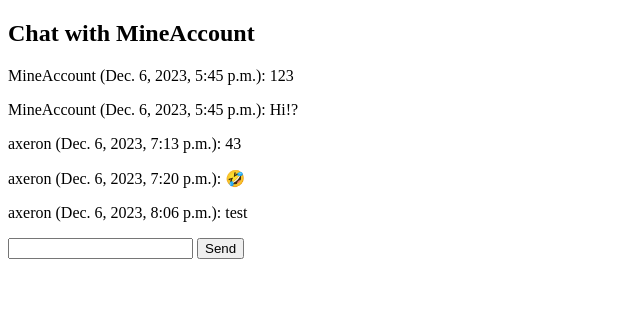
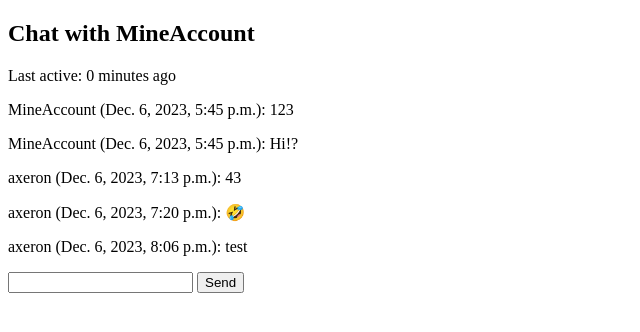
Before and after one commit to tri-white/chat-django, a Django app: page /chat/user/3/ in a window 1280 px wide. Shown: the part 70-402 px from the top of the page, without its empty margins (0-640 px from the left). Run offline with Django 5.2, Linux system fonts and the light colour scheme; a user stored in the database is signed in; data comes from the database, SQL or seed files in the repository; both versions use the stored data as it was after the commit.

Commit message:
showing time of last activity

```diff
--- a/chat/models.py
+++ b/chat/models.py
@@ -1,6 +1,7 @@
 # chat/models.py
 from django.db import models
 from accounts.models import CustomUser
+from django.utils import timezone
 
 class Message(models.Model):
     sender = models.ForeignKey(CustomUser, on_delete=models.CASCADE, related_name='sent_messages')
@@ -11,10 +12,13 @@ class Message(models.Model):
     def __str__(self):
         return f'{self.sender.username} to {self.receiver.username} - {self.timestamp}'
 
+
+
 class UserStatus(models.Model):
     user = models.OneToOneField(CustomUser, on_delete=models.CASCADE)
     is_online = models.BooleanField(default=False)
     last_message = models.ForeignKey('Message', on_delete=models.SET_NULL, null=True, blank=True)
+    last_activity = models.DateTimeField(default=timezone.now)
 
     def __str__(self):
         return f'{self.user.username} - Online: {self.is_online}'
--- a/chat/templates/chat/chat_with_user.html
+++ b/chat/templates/chat/chat_with_user.html
@@ -2,7 +2,11 @@
 {% extends 'base.html' %}
 
 {% block content %}
-  <h2>Chat with {{ other_user.username }}</h2>
+<h2>Chat with {{ other_user.username }}</h2>
+
+{% if last_activity %}
+  <p>Last active: {{ last_activity|timesince }} ago</p>
+{% endif %}
   <div id="chat-messages">
     {% for message in messages %}
       <p>{{ message.sender.username }} ({{ message.timestamp }}): {{ message.content }}</p>
--- a/chat/views.py
+++ b/chat/views.py
@@ -11,6 +11,7 @@ from django.http import HttpResponseBadRequest
 from django.core.exceptions import ObjectDoesNotExist
 from .models import Message, UserStatus
 from accounts.models import CustomUser
+from django.utils import timezone
 
 @login_required
 def send_message(request, user_id):
@@ -21,14 +22,17 @@ def send_message(request, user_id):
             recipient_user = CustomUser.objects.get(id=user_id)
 
             try:
-                receiver_status = UserStatus.objects.get(user=recipient_user)
+                sender_status = UserStatus.objects.get(user=sender)
             except ObjectDoesNotExist:
-                # If UserStatus does not exist for the recipient, create it
-                receiver_status = UserStatus.objects.create(user=recipient_user)
+                sender_status = UserStatus.objects.create(user=sender)
 
             message = Message.objects.create(sender=sender, receiver=recipient_user, content=content)
-            receiver_status.last_message = message
-            receiver_status.save()
+
+            sender_status.last_activity = timezone.now()
+
+            sender_status.last_message = message
+
+            sender_status.save()
 
             return redirect('chat_with_user', user_id=user_id)
         else:
@@ -62,5 +66,12 @@ def chat_with_user(request, user_id):
         (models.Q(sender=request.user) & models.Q(receiver=other_user)) |
         (models.Q(sender=other_user) & models.Q(receiver=request.user))
     ).order_by('timestamp')
-    context = {'other_user': other_user, 'messages': messages}
+
+    try:
+        other_user_status = UserStatus.objects.get(user=other_user)
+        last_activity = other_user_status.last_activity
+    except ObjectDoesNotExist:
+        last_activity = None
+
+    context = {'other_user': other_user, 'messages': messages, 'last_activity': last_activity}
     return render(request, 'chat/chat_with_user.html', context)
```
Also changed, not shown: chat/migrations/0005_userstatus_last_activity.py (added), db.sqlite3.
